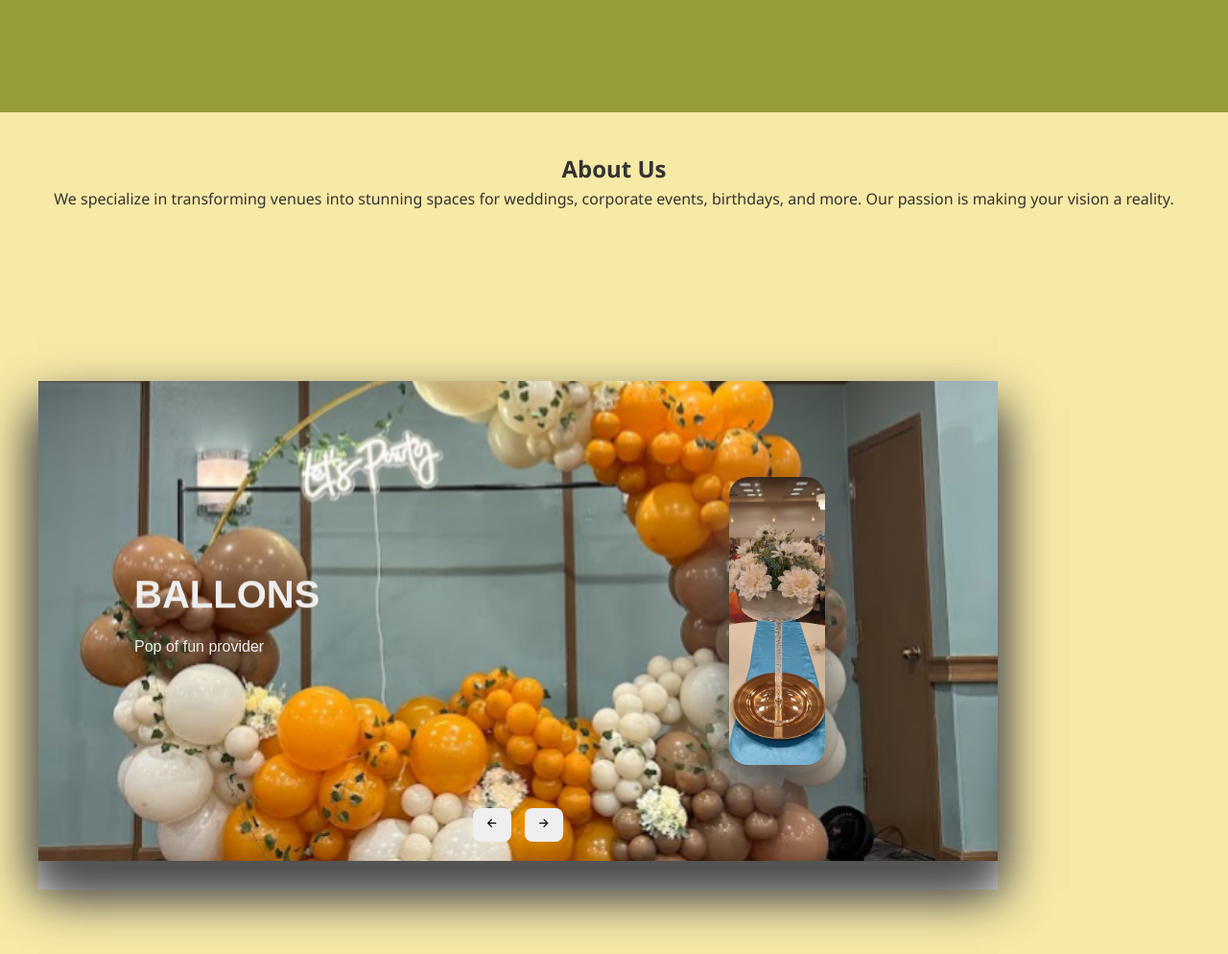
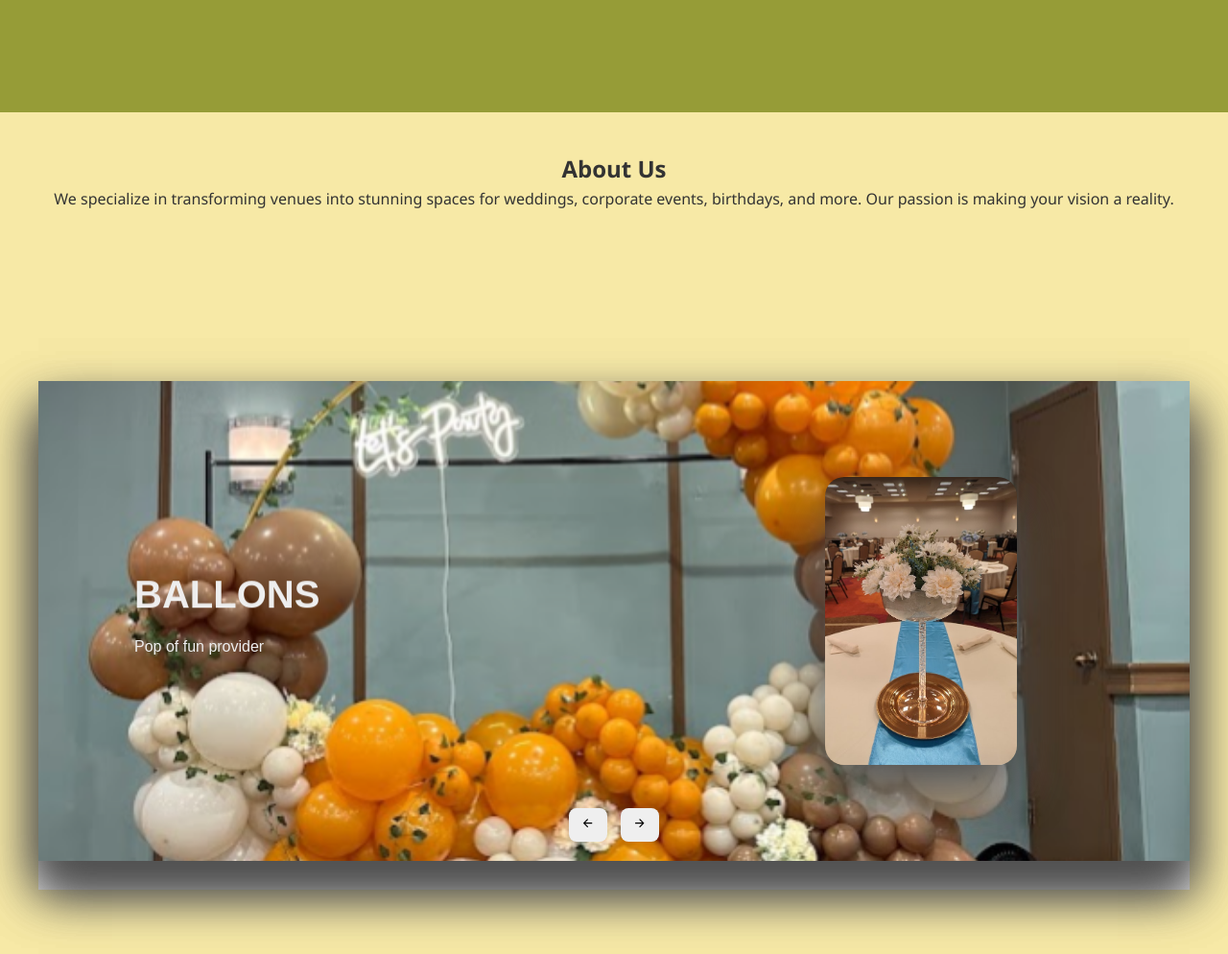
Before and after one commit to Isaiah-techgeek/Kosh, a plain HTML site: page index.html in a window 1280 px wide. Shown: the part 183-1177 px from the top of the page at 96% size. Drawn offline with nearby package versions, Linux system fonts and the light colour scheme.

Commit message:
Update Kosh Web.css

```diff
--- a/Kosh Web.css
+++ b/Kosh Web.css
@@ -95,14 +95,14 @@ li{
 .container{
     position: absolute;
 
-    width: 1000px;
+    width: 1200px;
     height: 500px;
     background: #fff;
     box-shadow: 0 30px #fdfdfd;
 
 }
 .container .slide .item{
-    width: 100px;
+    width: 200px;
     height: 300px;
     position: absolute;
     top: 50%;
```
